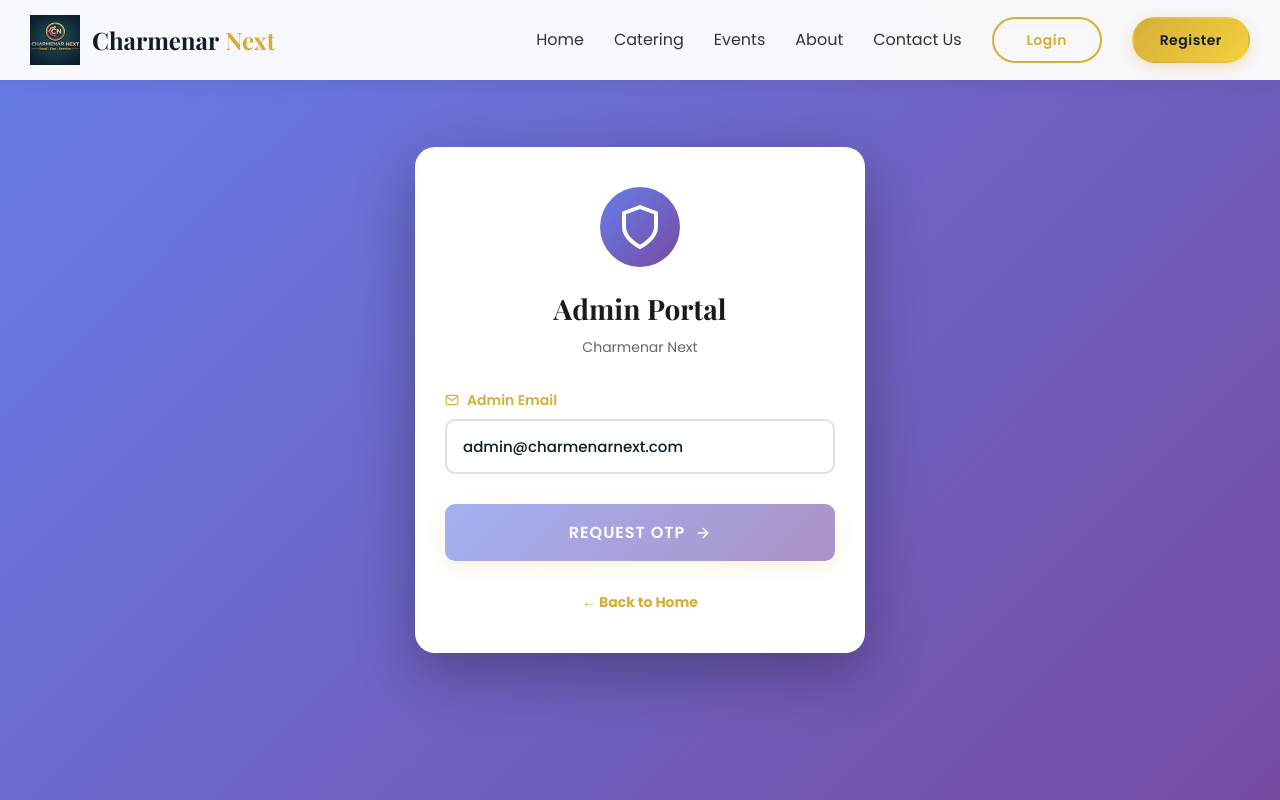
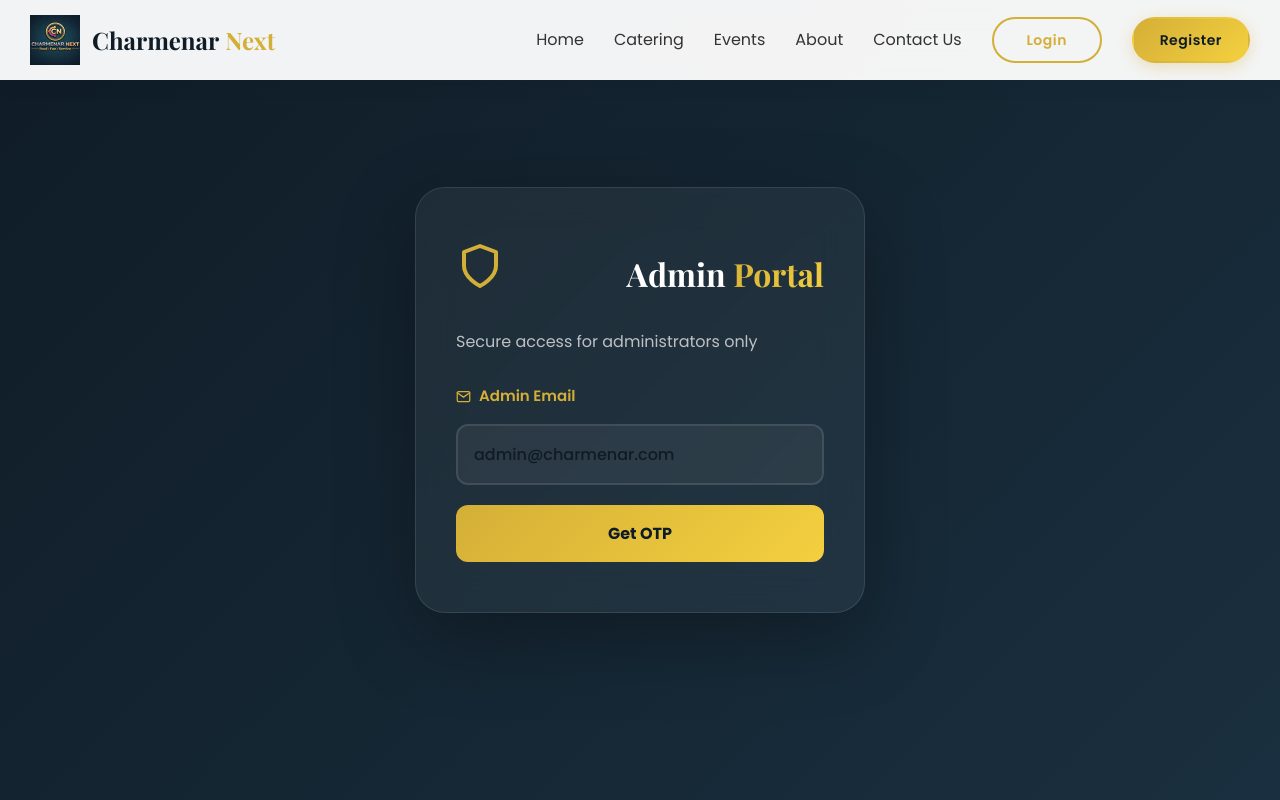
Before and after one commit to charmenarnext/charmenar_next, a React (Create React App) app in the folder frontend/: page /charmenar_next/admin/login in a window 1280 px wide. Shown: the top 800 px of the page. Built offline with nearby package versions, Linux system fonts and the light colour scheme.

Commit message:
admin login

```diff
--- a/frontend/src/context/AuthContext.js
+++ b/frontend/src/context/AuthContext.js
@@ -19,148 +19,88 @@
 
   const API_BASE_URL = config.API_URL;
 
-  // Check if user is already logged in on page load
   useEffect(() => {
     const checkAuth = () => {
       const token = localStorage.getItem('token');
       const storedUser = localStorage.getItem('user');
-
-      console.log('🔍 Checking auth on load...', {
-        hasToken: !!token,
-        hasUser: !!storedUser
-      });
-
       if (token && storedUser) {
         try {
-          const parsedUser = JSON.parse(storedUser);
-          setUser(parsedUser);
-          console.log('✅ User already logged in:', parsedUser);
+          setUser(JSON.parse(storedUser));
         } catch (error) {
-          console.error('❌ Error parsing stored user:', error);
           localStorage.removeItem('token');
           localStorage.removeItem('user');
         }
       }
       setLoading(false);
     };
-
     checkAuth();
   }, []);
 
-  // Register function
+  // User Register
   const register = async (name, email, phone, password) => {
     try {
-      console.log('📝 Register attempt:', { name, email, phone });
-
-      const response = await axios.post(
-        `${API_BASE_URL}/auth/register`,
-        { name, email, phone, password },
-        {
-          headers: { 'Content-Type': 'application/json' },
-          timeout: 30000
-        }
-      );
-
-      console.log('✅ Register response:', response.data);
-
-      if (response.data.token && response.data.user) {
-        // Save to localStorage IMMEDIATELY
+      const response = await axios.post(`${API_BASE_URL}/auth/register`, { name, email, phone, password });
+      if (response.data.token) {
         localStorage.setItem('token', response.data.token);
         localStorage.setItem('user', JSON.stringify(response.data.user));
-
-        // Update state
         setUser(response.data.user);
-
-        console.log('✅ Registration successful, user saved:', response.data.user);
-
-        return response.data;
-      } else {
-        throw new Error('Invalid response from server');
       }
-
+      return response.data;
     } catch (error) {
-      console.error('❌ Register error:', error);
-
-      const errorMessage = error.response?.data?.message ||
-                          error.message ||
-                          'Registration failed. Please try again.';
-
-      throw new Error(errorMessage);
+      throw error.response?.data || { message: 'Registration failed' };
     }
   };
 
-  // Login function
+  // User Login
   const login = async (phone, password) => {
     try {
-      console.log('🔐 Login attempt:', { phone });
-
-      const response = await axios.post(
-        `${API_BASE_URL}/auth/login`,
-        { phone, password },
-        {
-          headers: { 'Content-Type': 'application/json' },
-          timeout: 30000
-        }
-      );
-
-      console.log('✅ Login response:', response.data);
-
-      if (response.data.token && response.data.user) {
-        // CRITICAL: Save to localStorage FIRST
+      const response = await axios.post(`${API_BASE_URL}/auth/login`, { phone, password });
+      if (response.data.token) {
         localStorage.setItem('token', response.data.token);
         localStorage.setItem('user', JSON.stringify(response.data.user));
-
-        // THEN update state
         setUser(response.data.user);
-
-        console.log('✅ Login successful, user saved to localStorage:', response.data.user);
-        console.log('🔑 Token saved:', response.data.token.substring(0, 20) + '...');
-
-        // Verify it was saved
-        console.log('📦 Verifying localStorage:', {
-          tokenExists: !!localStorage.getItem('token'),
-          userExists: !!localStorage.getItem('user')
-        });
-
-        return response.data;
-      } else {
-        throw new Error('Invalid response from server');
       }
-
+      return response.data;
     } catch (error) {
-      console.error('❌ Login error:', error);
-
-      const errorMessage = error.response?.data?.message ||
-                          error.message ||
-                          'Login failed. Please check your credentials.';
-
-      throw new Error(errorMessage);
+      throw error.response?.data || { message: 'Login failed' };
     }
   };
 
-  // Logout function
+  // ✅ Admin Send OTP
+  const sendAdminOTP = async (email) => {
+    try {
+      const response = await axios.post(`${API_BASE_URL}/auth/admin/request-otp`, { email });
+      return response.data;
+    } catch (error) {
+      throw error.response?.data || { message: 'Failed to send OTP' };
+    }
+  };
+
+  // ✅ Admin Verify OTP (Login)
+  const verifyAdminOTP = async (email, otp) => {
+    try {
+      const response = await axios.post(`${API_BASE_URL}/auth/admin/login`, { email, otp });
+      if (response.data.token && response.data.user) {
+        localStorage.setItem('token', response.data.token);
+        localStorage.setItem('user', JSON.stringify(response.data.user));
+        setUser(response.data.user);
+      }
+      return response.data;
+    } catch (error) {
+      throw error.response?.data || { message: 'Invalid OTP' };
+    }
+  };
+
   const logout = () => {
-    console.log('🚪 Logging out...');
     localStorage.removeItem('token');
     localStorage.removeItem('user');
     setUser(null);
     toast.info('Logged out successfully');
   };
 
-  // Check if authenticated
-  const isAuthenticated = !!localStorage.getItem('token');
-  const isAdmin = user?.role === 'admin';
-
   return (
     <AuthContext.Provider value={{
-      user,
-      loading,
-      register,
-      login,
-      logout,
-      isAuthenticated,
-      isAdmin,
-      setUser
+      user, loading, register, login, sendAdminOTP, verifyAdminOTP, logout, isAuthenticated: !!localStorage.getItem('token'), isAdmin: user?.role === 'admin', setUser
     }}>
       {children}
     </AuthContext.Provider>
--- a/frontend/src/pages/AdminLogin.css
+++ b/frontend/src/pages/AdminLogin.css
@@ -1,214 +1,48 @@
 .admin-login-page {
   min-height: 100vh;
-  background: linear-gradient(135deg, #667eea 0%, #764ba2 100%);
+  background: linear-gradient(135deg, #0f1c26 0%, #1a2f3f 100%);
   display: flex;
   align-items: center;
   justify-content: center;
   padding: 20px;
 }
 
-.admin-login-container {
-  width: 100%;
-  max-width: 450px;
+.admin-login-container { width: 100%; max-width: 450px; }
+
+.admin-login-card {
+  background: rgba(255, 255, 255, 0.05);
+  backdrop-filter: blur(20px);
+  border-radius: 30px;
+  padding: 50px 40px;
+  box-shadow: 0 25px 80px rgba(0, 0, 0, 0.3);
+  border: 1px solid rgba(255, 255, 255, 0.1);
+  text-align: center;
 }
 
-.admin-login-card {
-  background: white;
-  border-radius: 20px;
-  padding: 40px 30px;
-  box-shadow: 0 20px 60px rgba(0, 0, 0, 0.3);
+.admin-header { margin-bottom: 30px; }
+.admin-icon { font-size: 48px; color: #D4AF37; margin-bottom: 15px; }
+.admin-header h1 { color: white; margin: 10px 0; font-family: 'Playfair Display', serif; }
+.admin-header p { color: rgba(255,255,255,0.7); }
+
+.admin-form { display: flex; flex-direction: column; gap: 20px; }
+.form-group { text-align: left; }
+.form-group label { color: white; font-weight: 600; display: flex; align-items: center; gap: 8px; margin-bottom: 8px; }
+
+.admin-form input {
+  width: 100%; padding: 16px; border: 2px solid rgba(255,255,255,0.1); border-radius: 12px;
+  background: rgba(255,255,255,0.05); color: white; font-size: 16px;
 }
+.admin-form input:focus { border-color: #D4AF37; outline: none; background: rgba(255,255,255,0.1); }
+.otp-input { text-align: center; letter-spacing: 10px; font-weight: bold; font-size: 24px; }
 
-.admin-login-header {
-  text-align: center;
-  margin-bottom: 30px;
+.admin-btn {
+  background: linear-gradient(135deg, #D4AF37, #F4D03F); color: #0f1c26; padding: 16px;
+  border: none; border-radius: 12px; font-weight: 700; cursor: pointer; font-size: 16px;
 }
+.admin-btn:disabled { opacity: 0.6; cursor: not-allowed; }
 
-.admin-logo {
-  width: 80px;
-  height: 80px;
-  background: linear-gradient(135deg, #667eea 0%, #764ba2 100%);
-  border-radius: 50%;
-  display: flex;
-  align-items: center;
-  justify-content: center;
-  margin: 0 auto 20px;
-  color: white;
-}
-
-.admin-login-header h1 {
-  font-family: 'Playfair Display', serif;
-  font-size: 28px;
-  color: #1a1a1a;
-  margin-bottom: 5px;
-}
-
-.admin-login-header p {
-  color: #666;
-  font-size: 14px;
-}
-
-.admin-login-form {
-  display: flex;
-  flex-direction: column;
-  gap: 20px;
-}
-
-.form-group {
-  display: flex;
-  flex-direction: column;
-  gap: 8px;
-}
-
-.form-group label {
-  font-weight: 600;
-  color: #333;
-  font-size: 14px;
-  display: flex;
-  align-items: center;
-  gap: 8px;
-}
-
-.form-group input {
-  padding: 14px 16px;
-  border: 2px solid #e0e0e0;
-  border-radius: 10px;
-  font-size: 15px;
-  transition: all 0.3s ease;
-  font-family: 'Poppins', sans-serif;
-}
-
-.form-group input:focus {
-  outline: none;
-  border-color: #667eea;
-  box-shadow: 0 0 0 3px rgba(102, 126, 234, 0.1);
-}
-
-.form-group input:disabled {
-  background: #f5f5f5;
-  cursor: not-allowed;
-}
-
-.otp-input {
-  text-align: center;
-  font-size: 24px;
-  letter-spacing: 8px;
-  font-weight: 600;
-}
-
-.submit-btn {
-  background: linear-gradient(135deg, #667eea 0%, #764ba2 100%);
-  color: white;
-  border: none;
-  padding: 16px;
-  border-radius: 10px;
-  font-size: 16px;
-  font-weight: 600;
-  cursor: pointer;
-  display: flex;
-  align-items: center;
-  justify-content: center;
-  gap: 10px;
-  transition: all 0.3s ease;
-  font-family: 'Poppins', sans-serif;
-}
-
-.submit-btn:hover:not(:disabled) {
-  transform: translateY(-2px);
-  box-shadow: 0 6px 20px rgba(102, 126, 234, 0.4);
-}
-
-.submit-btn:disabled {
-  opacity: 0.6;
-  cursor: not-allowed;
-  transform: none;
-}
-
-.spinner {
-  width: 18px;
-  height: 18px;
-  border: 2px solid rgba(255, 255, 255, 0.3);
-  border-top-color: white;
-  border-radius: 50%;
-  animation: spin 1s linear infinite;
-}
-
-@keyframes spin {
-  to { transform: rotate(360deg); }
-}
-
-.otp-info {
-  text-align: center;
-  padding: 15px;
-  background: #f8f9fa;
-  border-radius: 10px;
-  font-size: 14px;
-  color: #666;
-}
-
-.otp-info strong {
-  color: #333;
-}
-
-.timer {
-  color: #f39c12;
-  font-weight: 600;
-  margin-top: 5px;
-}
-
-.resend-btn {
-  background: none;
-  border: none;
-  color: #667eea;
-  font-weight: 600;
-  cursor: pointer;
-  font-size: 14px;
-  margin-top: 5px;
-  font-family: 'Poppins', sans-serif;
-}
-
-.resend-btn:hover:not(:disabled) {
-  text-decoration: underline;
-}
-
-.resend-btn:disabled {
-  color: #999;
-  cursor: not-allowed;
-}
-
-.login-footer {
-  text-align: center;
-  margin-top: 10px;
-}
-
-.back-link {
-  color: #666;
-  text-decoration: none;
-  font-size: 14px;
-  font-weight: 500;
-  transition: color 0.3s ease;
-  background: none;
-  border: none;
-  cursor: pointer;
-  font-family: 'Poppins', sans-serif;
-}
-
-.back-link:hover {
-  color: #667eea;
-}
-
-/* Mobile Responsive */
-@media (max-width: 480px) {
-  .admin-login-card {
-    padding: 30px 20px;
-  }
-
-  .admin-login-header h1 {
-    font-size: 24px;
-  }
-
-  .otp-input {
-    font-size: 20px;
-    letter-spacing: 5px;
-  }
-}
+.otp-info { background: rgba(255,255,255,0.05); padding: 15px; border-radius: 10px; margin-bottom: 10px; }
+.otp-info p { color: rgba(255,255,255,0.9); margin: 5px 0; }
+.timer { color: #F4D03F; font-weight: bold; }
+.resend-link { background: none; border: none; color: #D4AF37; cursor: pointer; font-weight: 600; }
+.back-link { background: none; border: none; color: rgba(255,255,255,0.6); cursor: pointer; margin-top: 10px; }
--- a/frontend/src/pages/AdminLogin.js
+++ b/frontend/src/pages/AdminLogin.js
@@ -1,8 +1,8 @@
 import React, { useState } from 'react';
-import { useNavigate, Link } from 'react-router-dom';
+import { useNavigate } from 'react-router-dom';
 import { useAuth } from '../context/AuthContext';
 import { toast } from 'react-toastify';
-import { FiMail, FiLock, FiShield, FiArrowRight } from 'react-icons/fi';
+import { FiMail, FiLock, FiShield, FiRefreshCw } from 'react-icons/fi';
 import './AdminLogin.css';
 
 const AdminLogin = () => {
@@ -10,61 +10,65 @@
   const [otp, setOtp] = useState('');
   const [step, setStep] = useState(1);
   const [loading, setLoading] = useState(false);
+  const [timer, setTimer] = useState(0);
 
-  const { adminLogin, sendAdminOTP } = useAuth();
+  const { sendAdminOTP, verifyAdminOTP } = useAuth();
   const navigate = useNavigate();
 
-  // Handle OTP Request
   const handleRequestOTP = async (e) => {
     e.preventDefault();
-
-    console.log('🔐 Requesting OTP for:', email);
-
-    if (!email || !email.includes('@')) {
-      toast.error('Please enter a valid email address');
-      return;
-    }
+    if (!email) return toast.error('Please enter admin email');
 
     setLoading(true);
-
     try {
-      console.log('📤 Calling sendAdminOTP...');
       await sendAdminOTP(email);
-      console.log('✅ OTP sent successfully');
-      toast.success('OTP sent to your email!');
+      toast.success('OTP sent to your email');
       setStep(2);
+      setTimer(60);
+      const interval = setInterval(() => {
+        setTimer((prev) => {
+          if (prev <= 1) clearInterval(interval);
+          return prev - 1;
+        });
+      }, 1000);
     } catch (error) {
-      console.error('❌ OTP Request Error:', error);
-      console.error('Response:', error.response);
-
-      const errorMessage = error.response?.data?.message ||
-                          error.message ||
-                          'Failed to send OTP. Please try again.';
-
-      toast.error(errorMessage);
+      toast.error(error.message || 'Failed to send OTP');
     } finally {
       setLoading(false);
     }
   };
 
-  // Handle OTP Verification
   const handleVerifyOTP = async (e) => {
     e.preventDefault();
-
-    if (!otp || otp.length !== 6) {
-      toast.error('Please enter a valid 6-digit OTP');
-      return;
-    }
+    if (!otp || otp.length !== 6) return toast.error('Please enter valid 6-digit OTP');
 
     setLoading(true);
-
     try {
-      await adminLogin(email, otp);
-      toast.success('Login successful!');
+      await verifyAdminOTP(email, otp);
+      toast.success('Welcome back, Admin!');
       navigate('/admin/dashboard');
     } catch (error) {
-      console.error('❌ Login Error:', error);
-      toast.error(error.response?.data?.message || 'Invalid OTP');
+      toast.error(error.message || 'Invalid OTP');
+    } finally {
+      setLoading(false);
+    }
+  };
+
+  const handleResendOTP = async () => {
+    if (timer > 0) return;
+    setLoading(true);
+    try {
+      await sendAdminOTP(email);
+      toast.success('OTP resent!');
+      setTimer(60);
+      const interval = setInterval(() => {
+        setTimer((prev) => {
+          if (prev <= 1) clearInterval(interval);
+          return prev - 1;
+        });
+      }, 1000);
+    } catch (error) {
+      toast.error('Failed to resend OTP');
     } finally {
       setLoading(false);
     }
@@ -74,116 +78,36 @@
     <div className="admin-login-page">
       <div className="admin-login-container">
         <div className="admin-login-card">
-          <div className="admin-login-header">
-            <div className="admin-logo">
-              <FiShield size={48} />
-            </div>
-            <h1>Admin Portal</h1>
-            <p>Charmenar Next</p>
+          <div className="admin-header">
+            <FiShield className="admin-icon" />
+            <h1>Admin <span className="gradient-text">Portal</span></h1>
+            <p>Secure access for administrators only</p>
           </div>
 
-          {step === 1 && (
-            <form onSubmit={handleRequestOTP} className="admin-login-form">
+          {step === 1 ? (
+            <form onSubmit={handleRequestOTP} className="admin-form">
               <div className="form-group">
-                <label htmlFor="email">
-                  <FiMail /> Admin Email
-                </label>
-                <input
-                  type="email"
-                  id="email"
-                  value={email}
-                  onChange={(e) => setEmail(e.target.value)}
-                  placeholder="admin@charmenarnext.com"
-                  required
-                  disabled={loading}
-                />
+                <label><FiMail /> Admin Email</label>
+                <input type="email" value={email} onChange={(e) => setEmail(e.target.value)} placeholder="admin@charmenar.com" required />
               </div>
-
-              <button
-                type="submit"
-                className="submit-btn"
-                disabled={loading || !email}
-              >
-                {loading ? (
-                  <>
-                    <span className="spinner"></span>
-                    Sending OTP...
-                  </>
-                ) : (
-                  <>
-                    Request OTP
-                    <FiArrowRight />
-                  </>
-                )}
+              <button type="submit" className="admin-btn" disabled={loading}>
+                {loading ? 'Sending OTP...' : 'Get OTP'}
               </button>
-
-              <div className="login-footer">
-                <Link to="/" className="back-link">← Back to Home</Link>
-              </div>
             </form>
-          )}
-
-          {step === 2 && (
-            <form onSubmit={handleVerifyOTP} className="admin-login-form">
-              <div className="form-group">
-                <label htmlFor="otp">
-                  <FiLock /> Enter OTP
-                </label>
-                <input
-                  type="text"
-                  id="otp"
-                  value={otp}
-                  onChange={(e) => setOtp(e.target.value.replace(/\D/g, '').slice(0, 6))}
-                  placeholder="Enter 6-digit OTP"
-                  maxLength="6"
-                  required
-                  disabled={loading}
-                  className="otp-input"
-                />
-              </div>
-
+          ) : (
+            <form onSubmit={handleVerifyOTP} className="admin-form">
               <div className="otp-info">
                 <p>OTP sent to <strong>{email}</strong></p>
-                <button
-                  type="button"
-                  className="resend-btn"
-                  onClick={handleRequestOTP}
-                  disabled={loading}
-                >
-                  Resend OTP
-                </button>
+                {timer > 0 ? <p className="timer">Resend in {timer}s</p> : <button type="button" className="resend-link" onClick={handleResendOTP}><FiRefreshCw /> Resend</button>}
               </div>
-
-              <button
-                type="submit"
-                className="submit-btn"
-                disabled={loading || otp.length !== 6}
-              >
-                {loading ? (
-                  <>
-                    <span className="spinner"></span>
-                    Verifying...
-                  </>
-                ) : (
-                  <>
-                    Verify & Login
-                    <FiArrowRight />
-                  </>
-                )}
+              <div className="form-group">
+                <label><FiLock /> Enter OTP</label>
+                <input type="text" value={otp} onChange={(e) => setOtp(e.target.value.replace(/\D/g, '').slice(0, 6))} placeholder="123456" maxLength="6" className="otp-input" required />
+              </div>
+              <button type="submit" className="admin-btn" disabled={loading}>
+                {loading ? 'Verifying...' : 'Verify & Login'}
               </button>
-
-              <div className="login-footer">
-                <button
-                  type="button"
-                  className="back-link"
-                  onClick={() => {
-                    setStep(1);
-                    setOtp('');
-                  }}
-                >
-                  ← Change Email
-                </button>
-              </div>
+              <button type="button" className="back-link" onClick={() => { setStep(1); setOtp(''); }}>Back</button>
             </form>
           )}
         </div>
```
